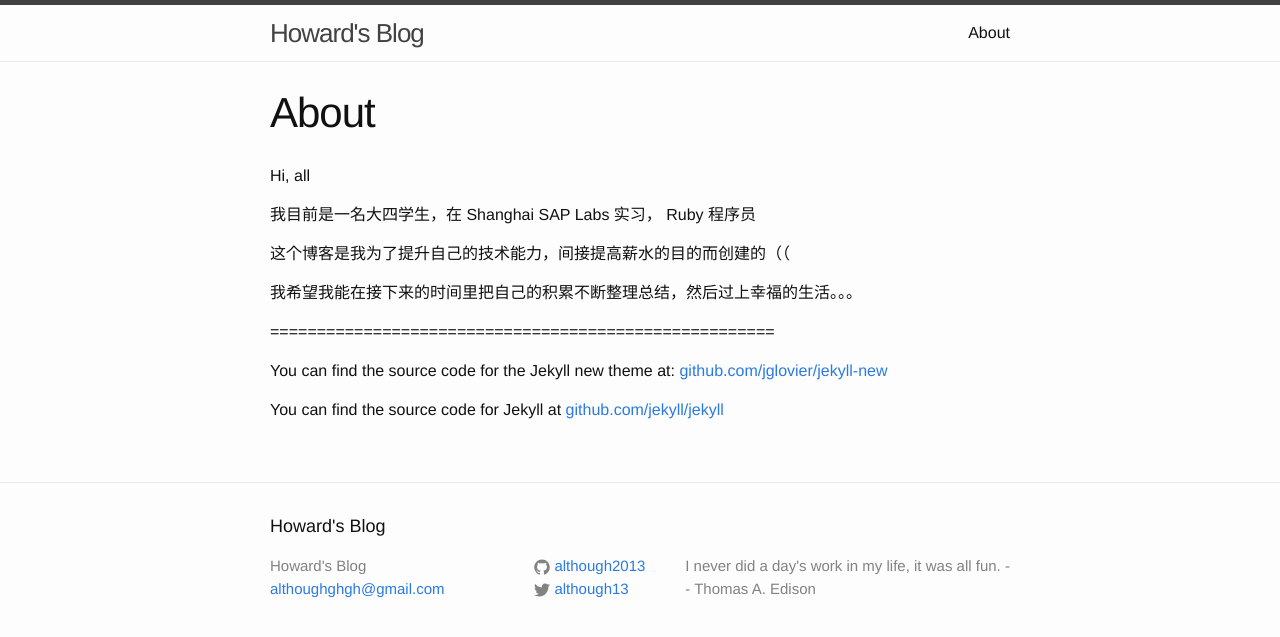
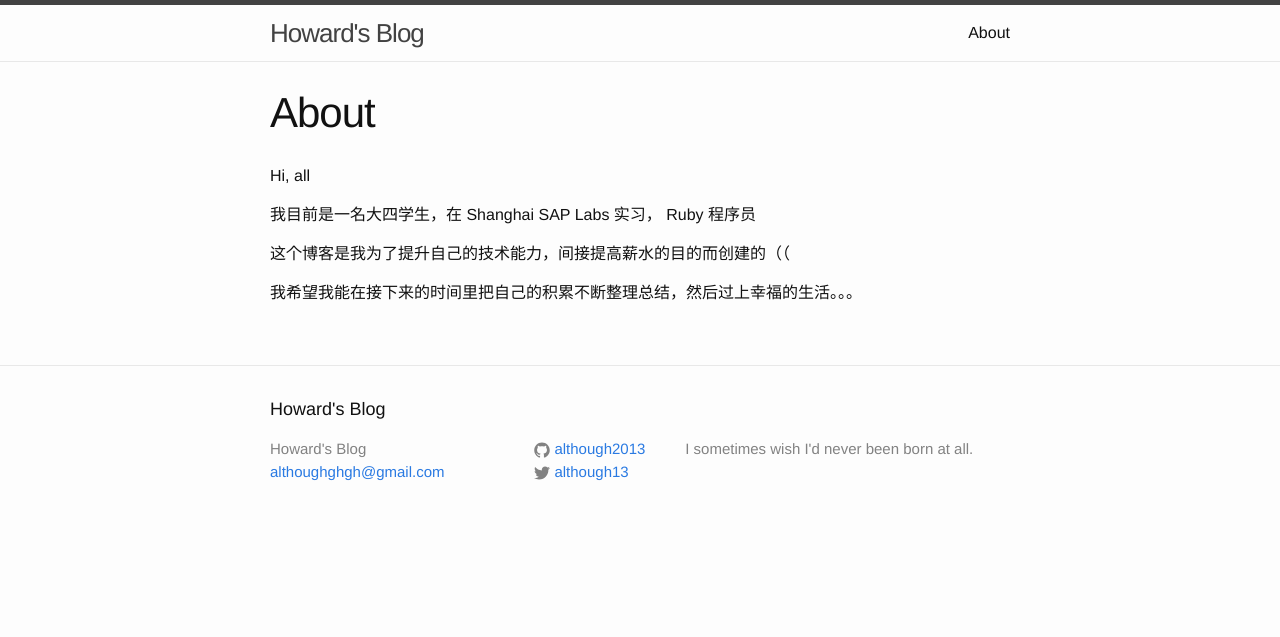
Before and after one commit to although2013/although2013.github.io, a Jekyll site: the page built from about.md, in a window 1280 px wide. Shown: the top 637 px of the page. Built offline with Jekyll 4.4.1, drawn with Linux system fonts in a browser that asks for light colours; Markdown is read by kramdown in place of the engine named in the settings.

Commit message:
I don't know

```diff
--- a/_config.yml
+++ b/_config.yml
@@ -2,7 +2,7 @@
 title: Howard's Blog
 email: althoughghgh@gmail.com
 description: > #
-  I never did a day's work in my life, it was all fun. -- Thomas A. Edison
+  I sometimes wish I'd never been born at all.
 baseurl: ""
 url: "http://blog.although2013.com"
 twitter_username: although13
--- a/_sass/_base.scss
+++ b/_sass/_base.scss
@@ -127,7 +127,7 @@ blockquote {
  */
 pre,
 code {
-    font-family: Monaco, Menlo, "Courier New", monospace;
+    font-family: Monaco, Menlo, "Courier New", Courier;
     font-size: 14px;
     border: 1px solid $grey-color-light;
     border-radius: 3px;
--- a/about.md
+++ b/about.md
@@ -13,15 +13,3 @@ Hi, all
 
 
 我希望我能在接下来的时间里把自己的积累不断整理总结，然后过上幸福的生活。。。
-
-
-
-
-
-======================================================
-
-
-
-You can find the source code for the Jekyll new theme at: [github.com/jglovier/jekyll-new](https://github.com/jglovier/jekyll-new)
-
-You can find the source code for Jekyll at [github.com/jekyll/jekyll](https://github.com/jekyll/jekyll)
```
